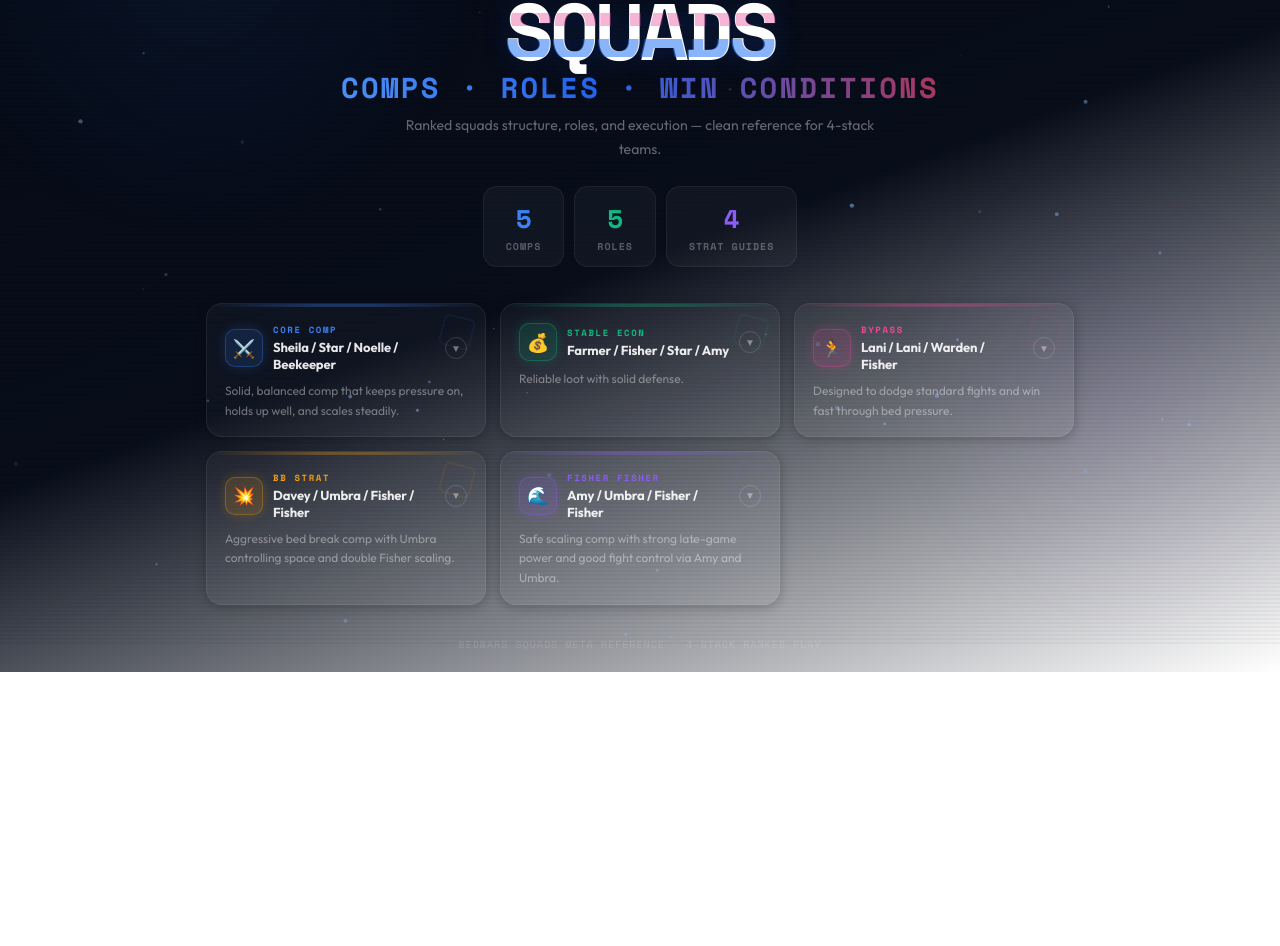
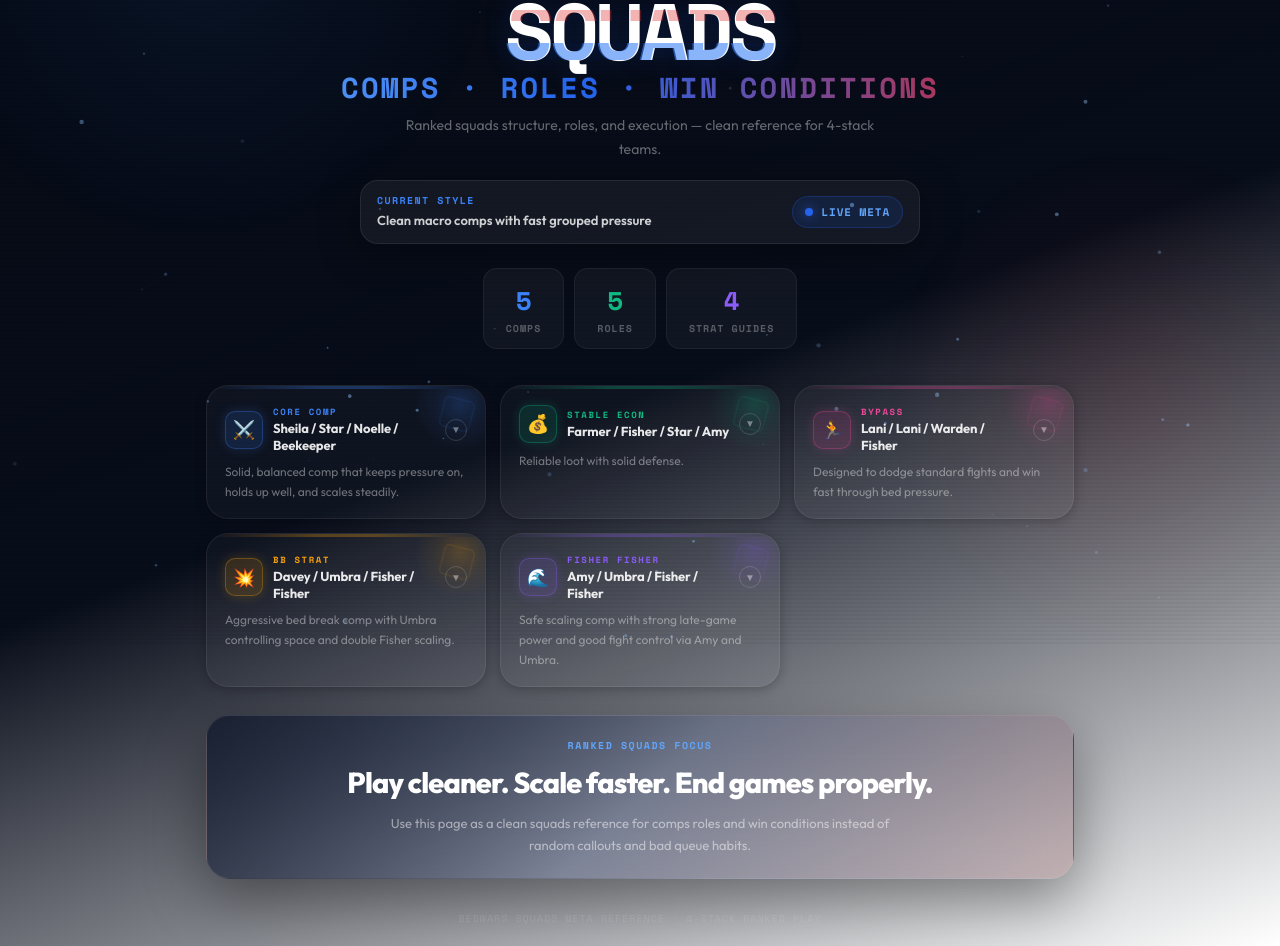
Before and after one commit to yayuvinagrawal-cloud/react-1pmjnucm, a React (Create React App) app: page / in a window 1280 px wide. Shown: the part 154-1100 px from the top of the page. Before the commit the page ends 826 px from the top, so only its background shows below. Built offline with nearby package versions, Linux system fonts and the light colour scheme.

Commit message:
Update App.js

```diff
--- a/src/App.js
+++ b/src/App.js
@@ -169,7 +169,6 @@ function Particles({ dark }) {
           : `rgba(59,130,246,${p.opacity * 0.6})`;
         ctx.fill();
       });
-      // connections
       for (let i = 0; i < pts.length; i++) {
         for (let j = i + 1; j < pts.length; j++) {
           const dx = pts[i].x - pts[j].x, dy = pts[i].y - pts[j].y;
@@ -225,22 +224,21 @@ function CompCard({ comp, dark }) {
       onMouseEnter={() => setHovered(true)}
       onMouseLeave={() => setHovered(false)}
       style={{
-        borderRadius: 16,
+        borderRadius: 22,
         border: `1px solid ${open || hovered ? comp.color + "60" : dark ? "rgba(255,255,255,0.07)" : "rgba(0,0,0,0.08)"}`,
         background: open
           ? dark ? `rgba(${comp.glow},0.12)` : `rgba(${comp.glow},0.06)`
           : dark ? "rgba(255,255,255,0.03)" : "rgba(255,255,255,0.7)",
         cursor: "pointer",
         transition: "all 0.3s cubic-bezier(.22,1,.36,1)",
-        transform: hovered ? "translateY(-3px) scale(1.01)" : "none",
+        transform: hovered ? "translateY(-4px) scale(1.015)" : "none",
         boxShadow: open || hovered ? `0 0 30px rgba(${comp.glow},0.2), 0 8px 32px rgba(0,0,0,0.15)` : dark ? "0 2px 12px rgba(0,0,0,0.25)" : "0 2px 12px rgba(0,0,0,0.05)",
         overflow: "hidden",
         position: "relative",
-        backdropFilter: "blur(12px)",
-        WebkitBackdropFilter: "blur(12px)",
+        backdropFilter: "blur(18px)",
+        WebkitBackdropFilter: "blur(18px)",
       }}
     >
-      {/* top accent bar */}
       <div style={{
         height: 3,
         background: `linear-gradient(90deg, transparent 0%, ${comp.color} 40%, ${comp.color} 60%, transparent 100%)`,
@@ -248,7 +246,6 @@ function CompCard({ comp, dark }) {
         transition: "opacity 0.3s",
       }} />
 
-      {/* corner decoration */}
       <div style={{
         position: "absolute", top: 12, right: 12,
         width: 32, height: 32, opacity: 0.08,
@@ -258,8 +255,19 @@ function CompCard({ comp, dark }) {
         pointerEvents: "none",
       }} />
 
-      <div style={{ padding: "16px 18px" }}>
-        <div style={{ display: "flex", alignItems: "center", gap: 10, marginBottom: 8 }}>
+      <div style={{ padding: "16px 18px", position: "relative", overflow: "hidden" }}>
+        <div style={{
+          position: "absolute",
+          top: -30,
+          right: -20,
+          width: 90,
+          height: 90,
+          borderRadius: "50%",
+          background: `radial-gradient(circle, rgba(${comp.glow},0.22) 0%, rgba(${comp.glow},0.08) 35%, transparent 72%)`,
+          pointerEvents: "none",
+        }} />
+
+        <div style={{ display: "flex", alignItems: "center", gap: 10, marginBottom: 8, position: "relative", zIndex: 1 }}>
           <div style={{
             width: 38, height: 38, borderRadius: 10,
             background: `rgba(${comp.glow},0.15)`,
@@ -293,13 +301,16 @@ function CompCard({ comp, dark }) {
         <p style={{
           fontSize: 12, lineHeight: 1.65, margin: "0 0 0",
           color: dark ? "rgba(255,255,255,0.4)" : "rgba(0,0,0,0.45)",
+          position: "relative",
+          zIndex: 1,
         }}>{comp.why}</p>
 
-        {/* Expanded */}
         <div style={{
           overflow: "hidden",
           maxHeight: open ? 600 : 0,
           transition: "max-height 0.5s cubic-bezier(.22,1,.36,1)",
+          position: "relative",
+          zIndex: 1,
         }}>
           <div style={{ paddingTop: 14, display: "flex", flexDirection: "column", gap: 8 }}>
             {[
@@ -344,7 +355,6 @@ function TipsPanel({ dark }) {
       overflow: "hidden",
       boxShadow: dark ? "0 20px 50px rgba(0,0,0,0.4)" : "0 8px 30px rgba(0,0,0,0.06)",
     }}>
-      {/* Tab bar */}
       <div style={{
         display: "flex", overflowX: "auto",
         borderBottom: `1px solid ${dark ? "rgba(255,255,255,0.06)" : "rgba(0,0,0,0.06)"}`,
@@ -370,7 +380,6 @@ function TipsPanel({ dark }) {
         })}
       </div>
 
-      {/* Content */}
       <div style={{ padding: "18px 20px", display: "flex", flexDirection: "column", gap: 8 }}>
         {data.items.map((item, i) => (
           <div key={i} style={{
@@ -510,9 +519,9 @@ export default function App() {
         }
         .glitch-b {
           position: absolute; inset: 0;
-          color: #ec4899;
+          color: #dc2626;
           animation: glitch-b 4s infinite 0.1s;
-          opacity: 0.4;
+          opacity: 0.35;
         }
         @keyframes fadeup {
           from { opacity: 0; transform: translateY(20px); }
@@ -545,7 +554,6 @@ export default function App() {
       <Particles dark={dark} />
       <Scanlines />
 
-      {/* Ambient glows */}
       <div style={{ position: "fixed", inset: 0, pointerEvents: "none", zIndex: 0 }}>
         <div style={{
           position: "absolute", width: 600, height: 600, borderRadius: "50%",
@@ -554,12 +562,11 @@ export default function App() {
         }} />
         <div style={{
           position: "absolute", width: 500, height: 500, borderRadius: "50%",
-          background: dark ? "radial-gradient(circle, rgba(139,92,246,0.07) 0%, transparent 70%)" : "radial-gradient(circle, rgba(139,92,246,0.05) 0%, transparent 70%)",
+          background: dark ? "radial-gradient(circle, rgba(220,38,38,0.08) 0%, transparent 70%)" : "radial-gradient(circle, rgba(220,38,38,0.05) 0%, transparent 70%)",
           bottom: 0, right: -100,
         }} />
       </div>
 
-      {/* ── STICKY NAV ── */}
       <div style={{
         position: "sticky", top: 0, zIndex: 100,
         transform: headerVisible ? "translateY(0)" : "translateY(-100%)",
@@ -576,9 +583,9 @@ export default function App() {
           <div style={{ display: "flex", alignItems: "center", gap: 10 }}>
             <div style={{
               width: 28, height: 28, borderRadius: 8,
-              background: "linear-gradient(135deg, #3b82f6, #8b5cf6)",
+              background: "linear-gradient(135deg, #2563eb, #60a5fa, #dc2626)",
               display: "flex", alignItems: "center", justifyContent: "center",
-              fontSize: 14, boxShadow: "0 0 12px rgba(59,130,246,0.4)",
+              fontSize: 14, boxShadow: "0 0 18px rgba(37,99,235,0.35), 0 0 28px rgba(220,38,38,0.12)",
             }}>🛏</div>
             <div>
               <div style={{ fontSize: 13, fontWeight: 800, letterSpacing: "-0.02em", lineHeight: 1.1, fontFamily: "'Space Mono', monospace", color: dark ? "#fff" : "#0f172a" }}>BEDWARS</div>
@@ -587,7 +594,6 @@ export default function App() {
           </div>
 
           <div style={{ display: "flex", alignItems: "center", gap: 8 }}>
-            {/* Tab switcher */}
             <div style={{
               display: "flex", gap: 3,
               background: dark ? "rgba(255,255,255,0.05)" : "rgba(0,0,0,0.05)",
@@ -605,7 +611,6 @@ export default function App() {
               ))}
             </div>
 
-            {/* Dark toggle */}
             <button onClick={() => setDark(d => !d)} style={{
               width: 34, height: 34, borderRadius: 10, border: "none", cursor: "pointer",
               background: dark ? "rgba(255,255,255,0.07)" : "rgba(0,0,0,0.06)",
@@ -617,7 +622,6 @@ export default function App() {
         </div>
       </div>
 
-      {/* ── HERO ── */}
       <div style={{ position: "relative", zIndex: 2, padding: "40px 16px 20px", maxWidth: 900, margin: "0 auto" }}>
         <div className="fade-in" style={{ textAlign: "center", marginBottom: 36 }}>
           <div style={{
@@ -665,7 +669,75 @@ export default function App() {
             Ranked squads structure, roles, and execution — clean reference for 4-stack teams.
           </p>
 
-          {/* Stats row */}
+          <div
+            className="fade-in fade-in-1"
+            style={{
+              margin: "18px auto 0",
+              maxWidth: 560,
+              display: "flex",
+              alignItems: "center",
+              justifyContent: "space-between",
+              gap: 12,
+              flexWrap: "wrap",
+              padding: "12px 16px",
+              borderRadius: 18,
+              background: dark ? "rgba(255,255,255,0.05)" : "rgba(255,255,255,0.78)",
+              border: `1px solid ${dark ? "rgba(255,255,255,0.08)" : "rgba(0,0,0,0.06)"}`,
+              backdropFilter: "blur(16px)",
+              WebkitBackdropFilter: "blur(16px)",
+              boxShadow: dark ? "0 10px 40px rgba(0,0,0,0.35)" : "0 8px 24px rgba(0,0,0,0.06)",
+            }}
+          >
+            <div style={{ textAlign: "left" }}>
+              <div style={{
+                fontSize: 10,
+                fontWeight: 700,
+                letterSpacing: "0.14em",
+                textTransform: "uppercase",
+                fontFamily: "'Space Mono', monospace",
+                color: "#3b82f6",
+                marginBottom: 3,
+              }}>
+                Current style
+              </div>
+              <div style={{
+                fontSize: 13,
+                fontWeight: 600,
+                color: dark ? "rgba(255,255,255,0.8)" : "#0f172a",
+              }}>
+                Clean macro comps with fast grouped pressure
+              </div>
+            </div>
+
+            <div style={{
+              display: "flex",
+              alignItems: "center",
+              gap: 8,
+              padding: "7px 12px",
+              borderRadius: 999,
+              background: "rgba(37,99,235,0.12)",
+              border: "1px solid rgba(37,99,235,0.25)",
+            }}>
+              <div style={{
+                width: 8,
+                height: 8,
+                borderRadius: "50%",
+                background: "#2563eb",
+                boxShadow: "0 0 12px rgba(37,99,235,0.8)",
+              }} />
+              <span style={{
+                fontSize: 11,
+                fontWeight: 700,
+                fontFamily: "'Space Mono', monospace",
+                color: "#60a5fa",
+                letterSpacing: "0.08em",
+                textTransform: "uppercase",
+              }}>
+                Live Meta
+              </span>
+            </div>
+          </div>
+
           <div className="fade-in fade-in-1" style={{ display: "flex", justifyContent: "center", gap: 10, marginTop: 24, flexWrap: "wrap" }}>
             {[
               { val: "5", label: "Comps", color: "#3b82f6" },
@@ -686,7 +758,6 @@ export default function App() {
           </div>
         </div>
 
-        {/* ── MAIN CONTENT ── */}
         {tab === "comps" && (
           <div className="fade-in fade-in-2" style={{ display: "grid", gridTemplateColumns: "repeat(auto-fill, minmax(280px, 1fr))", gap: 14 }}>
             {COMPS.map((comp, i) => <CompCard key={i} comp={comp} dark={dark} />)}
@@ -705,6 +776,55 @@ export default function App() {
           </div>
         )}
 
+        <div
+          className="fade-in fade-in-3"
+          style={{
+            marginTop: 28,
+            borderRadius: 24,
+            padding: "22px 20px",
+            background: dark
+              ? "linear-gradient(135deg, rgba(15,23,42,0.78), rgba(30,58,138,0.18), rgba(127,29,29,0.18))"
+              : "linear-gradient(135deg, rgba(255,255,255,0.88), rgba(219,234,254,0.9), rgba(254,226,226,0.85))",
+            border: `1px solid ${dark ? "rgba(255,255,255,0.07)" : "rgba(0,0,0,0.06)"}`,
+            backdropFilter: "blur(18px)",
+            WebkitBackdropFilter: "blur(18px)",
+            boxShadow: dark ? "0 20px 60px rgba(0,0,0,0.4)" : "0 12px 30px rgba(0,0,0,0.06)",
+            textAlign: "center",
+          }}
+        >
+          <div style={{
+            fontSize: 10,
+            fontWeight: 700,
+            letterSpacing: "0.15em",
+            textTransform: "uppercase",
+            fontFamily: "'Space Mono', monospace",
+            color: "#60a5fa",
+            marginBottom: 8,
+          }}>
+            Ranked squads focus
+          </div>
+
+          <h3 style={{
+            margin: "0 0 8px",
+            fontSize: "clamp(1.25rem, 4vw, 1.8rem)",
+            fontWeight: 800,
+            letterSpacing: "-0.03em",
+            color: dark ? "#fff" : "#0f172a",
+          }}>
+            Play cleaner. Scale faster. End games properly.
+          </h3>
+
+          <p style={{
+            margin: "0 auto",
+            maxWidth: 520,
+            fontSize: 13,
+            lineHeight: 1.7,
+            color: dark ? "rgba(255,255,255,0.5)" : "rgba(0,0,0,0.5)",
+          }}>
+            Use this page as a clean squads reference for comps roles and win conditions instead of random callouts and bad queue habits.
+          </p>
+        </div>
+
         <div style={{ marginTop: 32, textAlign: "center", fontSize: 10, fontFamily: "'Space Mono', monospace", letterSpacing: "0.1em", textTransform: "uppercase", color: dark ? "rgba(255,255,255,0.15)" : "rgba(0,0,0,0.2)" }}>
           BEDWARS SQUADS META REFERENCE · 4-STACK RANKED PLAY
         </div>
```
Lines whose indentation alone changed are shown as unchanged.
